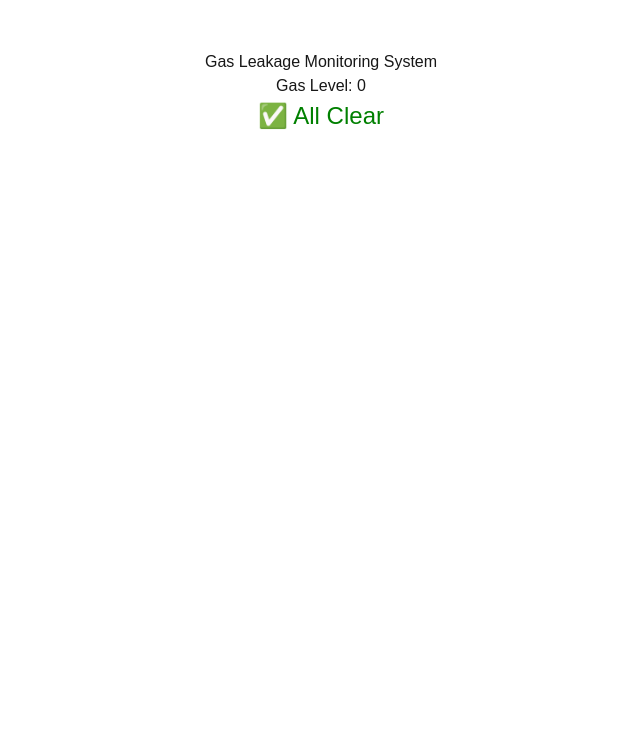
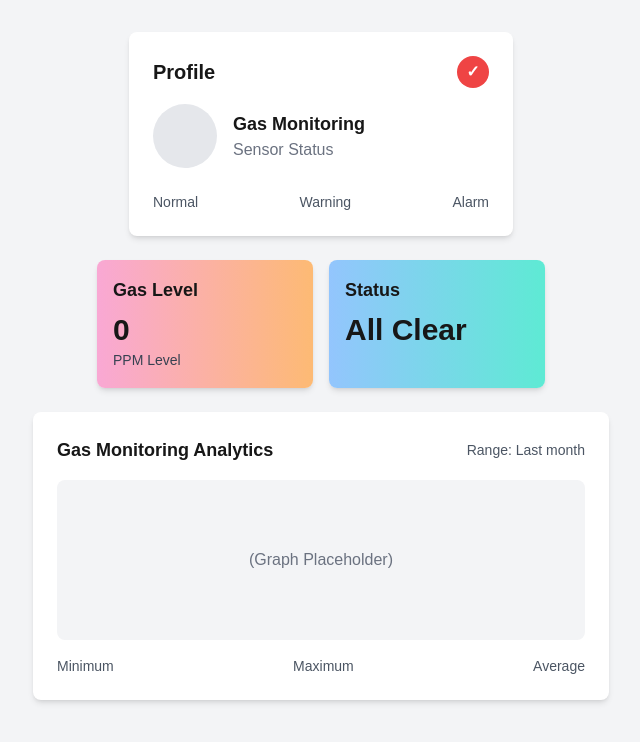
Before and after one commit to suhendararyadi/gas-monitoring, a Next.js app: page / in a window 1280 px wide. Shown: the top 742 px of the page, without its empty margins (319-959 px from the left). Built offline with nearby package versions, Linux system fonts and the light colour scheme.

Commit message:
update UI

```diff
--- a/src/app/api/warning/stream.ts
+++ /dev/null
@@ -1,50 +0,0 @@
-import { NextRequest } from 'next/server';
-
-let warningStatus = false;
-let clients: any[] = [];
-
-// Fungsi untuk mengirim pembaruan ke klien yang terhubung
-function sendEventToAllClients() {
-  clients.forEach((res) => {
-    res.write(`data: ${JSON.stringify({ warningStatus })}\n\n`);
-  });
-}
-
-export async function POST(req: NextRequest) {
-  const { message } = await req.json();
-
-  if (message === "Gas leakage detected!") {
-    warningStatus = true;
-  } else {
-    warningStatus = false;
-  }
-
-  sendEventToAllClients();
-
-  return new Response(JSON.stringify({ status: 'Warning status updated', warningStatus }), { status: 200 });
-}
-
-export async function GET() {
-  const headers = new Headers();
-  headers.append('Content-Type', 'text/event-stream');
-  headers.append('Cache-Control', 'no-cache');
-  headers.append('Connection', 'keep-alive');
-
-  const response = new Response(
-    new ReadableStream({
-      start(controller) {
-        const send = (res: any) => {
-          clients.push(controller);
-          sendEventToAllClients();
-          res.on('close', () => {
-            clients = clients.filter((client) => client !== controller);
-          });
-        };
-        send(controller);
-      },
-    }),
-    { headers },
-  );
-
-  return response;
-}
--- a/src/app/page.tsx
+++ b/src/app/page.tsx
@@ -1,14 +1,14 @@
 "use client";
-import { useEffect, useState } from 'react';
+import { useEffect, useState } from "react";
 
 export default function Home() {
   const [warning, setWarning] = useState(false);
   const [gasLevel, setGasLevel] = useState(0);
 
   useEffect(() => {
-    // Polling setiap 2 detik
+    // Polling setiap 2 detik untuk cek status
     const interval = setInterval(() => {
-      fetch('/api/warning')
+      fetch("/api/warning")
         .then((response) => response.json())
         .then((data) => {
           setWarning(data.warningStatus);
@@ -21,18 +21,60 @@ export default function Home() {
   }, []);
 
   return (
-    <div style={{ textAlign: 'center', padding: '50px' }}>
-      <h1>Gas Leakage Monitoring System</h1>
-      <p>Gas Level: {gasLevel}</p>
-      {warning ? (
-        <div style={{ color: 'red', fontSize: '24px' }}>
-          🚨 Warning: Gas Leakage Detected! 🚨
+    <div className="min-h-screen bg-gray-100 flex flex-col items-center p-8">
+      {/* Profile Card */}
+      <div className="bg-white rounded-lg shadow-md p-6 w-full max-w-sm mb-6">
+        <div className="flex items-center justify-between">
+          <div className="text-xl font-bold">Profile</div>
+          <div className="rounded-full bg-red-500 w-8 h-8 flex items-center justify-center text-white font-bold">
+            {warning ? "!" : "✓"}
+          </div>
         </div>
-      ) : (
-        <div style={{ color: 'green', fontSize: '24px' }}>
-          ✅ All Clear
+        <div className="mt-4 flex items-center">
+          <div className="rounded-full bg-gray-200 w-16 h-16"></div>
+          <div className="ml-4">
+            <h2 className="text-lg font-semibold">Gas Monitoring</h2>
+            <p className="text-gray-500">Sensor Status</p>
+          </div>
         </div>
-      )}
+        <div className="mt-6 flex justify-between text-sm text-gray-600">
+          <div>Normal</div>
+          <div>Warning</div>
+          <div>Alarm</div>
+        </div>
+      </div>
+
+      {/* Task Cards */}
+      <div className="grid grid-cols-2 gap-4 mb-6 w-full max-w-md">
+        <div className="p-4 rounded-lg bg-gradient-to-r from-pink-300 to-orange-300 shadow-md">
+          <h3 className="font-semibold text-lg">Gas Level</h3>
+          <p className="text-3xl font-bold mt-2">{gasLevel}</p>
+          <span className="text-sm text-gray-700">PPM Level</span>
+        </div>
+        <div className="p-4 rounded-lg bg-gradient-to-r from-blue-300 to-teal-300 shadow-md">
+          <h3 className="font-semibold text-lg">Status</h3>
+          <p className="text-3xl font-bold mt-2">
+            {warning ? "Warning" : "All Clear"}
+          </p>
+        </div>
+      </div>
+
+      {/* Focusing Analytics Card */}
+      <div className="bg-white rounded-lg shadow-md p-6 w-full max-w-xl">
+        <div className="flex items-center justify-between mb-4">
+          <h3 className="font-semibold text-lg">Gas Monitoring Analytics</h3>
+          <span className="text-gray-600 text-sm">Range: Last month</span>
+        </div>
+        {/* Placeholder for Graph */}
+        <div className="h-40 bg-gray-100 rounded-lg flex items-center justify-center text-gray-500">
+          (Graph Placeholder)
+        </div>
+        <div className="flex justify-between text-gray-600 text-sm mt-4">
+          <div>Minimum</div>
+          <div>Maximum</div>
+          <div>Average</div>
+        </div>
+      </div>
     </div>
   );
 }
```
